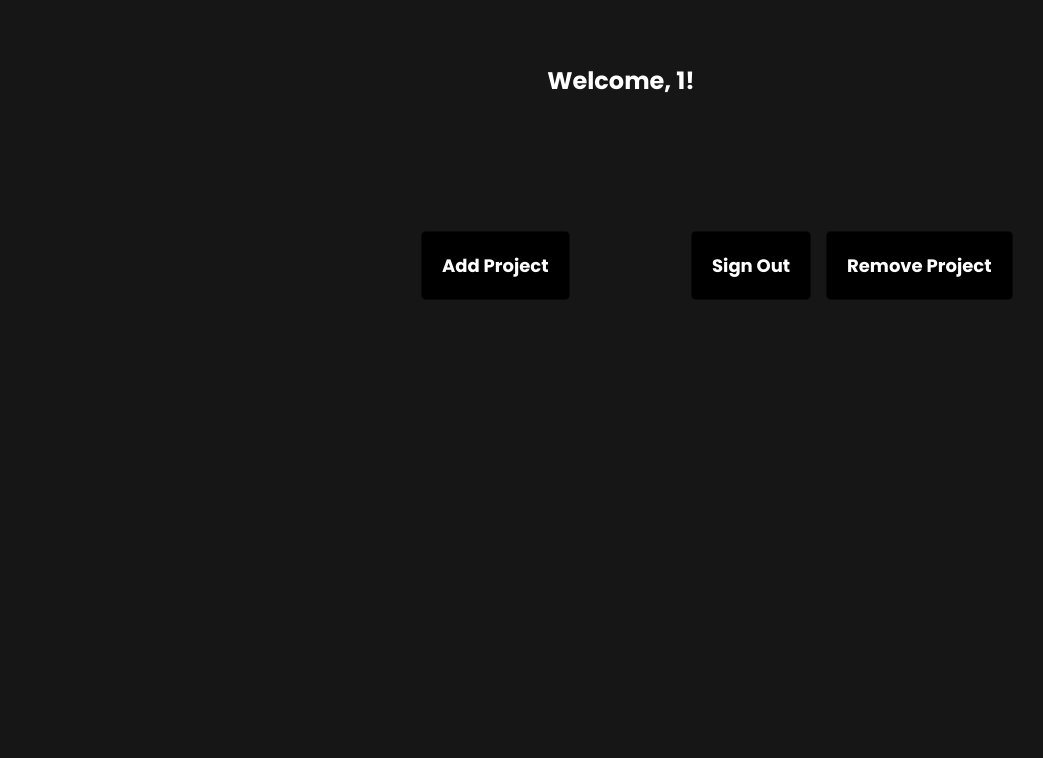
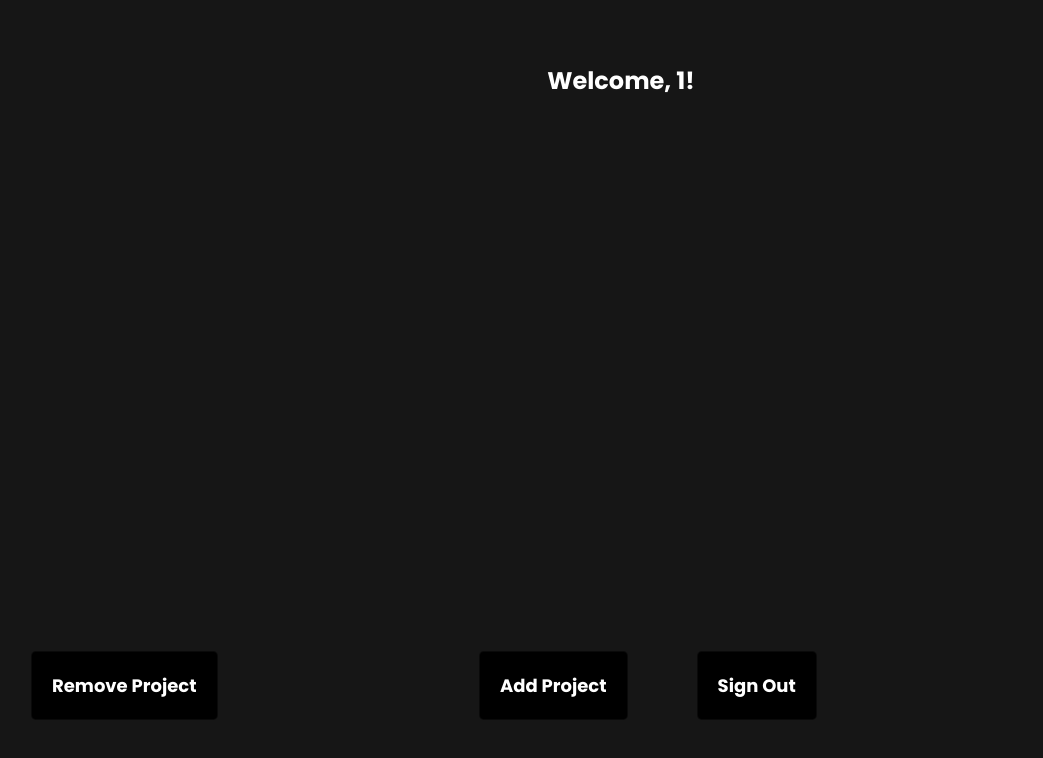
Before and after one commit to astonHC/php, a PHP site: page /welcome.php?username=1 in a window 1280 px wide. Shown: the top 758 px of the page, without its empty margins (19-1062 px from the left). Run offline with PHP 8.4, Linux system fonts and the light colour scheme; data that the repository does not hold is empty.

Commit message:
added proper scaling for buttons

```diff
--- a/css/welcome.css
+++ b/css/welcome.css
@@ -155,7 +155,7 @@ button
     align-items: flex-end;
     transition: .6s cubic-bezier(.30, -0.03, 0, .99);
     box-shadow: 0px 10px 30px -5px rgba(0, 0, 0, .5);
-    background-image: url('../img/card.jpg');
+    background-image: url('../img/card.png');
 }
 
 .CARD > .row
@@ -280,7 +280,7 @@ input:checked + label .description
 .add-project-btn, .sign-out-btn, .remove-project-btn
 {
     position: fixed;
-    bottom: 500px;
+    bottom: 10vh;
     padding: 20px;
     background-color: #000000;
     border: solid 1px #36363633;
@@ -291,20 +291,15 @@ input:checked + label .description
 
 .add-project-btn
 {
-    left: calc(50% - 250px);
+    left: calc(50vw - 15vw);
     margin-right: 20px;
 }
 
 .sign-out-btn
 {
-    left: calc(50% + 20px);
+    left: calc(50vw + 2vw);
 }
 
-.remove-project-btn
-{
-    left: calc(50% + 155px);
-
-}
 
 .add-project-btn:hover, .sign-out-btn:hover, .remove-project-btn:hover
 {
```
